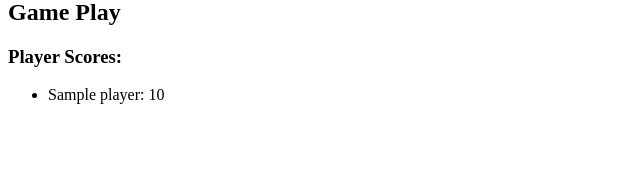
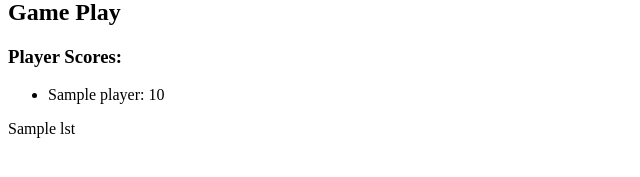
Before and after one commit to mudiger/Quiz6-Code-1002119262-SaarthakMudigereGirish, a Flask app: template templates/judge.html in a window 1280 px wide. Shown: the part 229-406 px from the top of the page, without its empty margins (0-640 px from the left). Run offline with Flask 3, Linux system fonts and the light colour scheme; the template is opened without the code that fills it: most values are stand-ins (such as "Sample title", 1, 10 or a date in 2020).

Commit message:
one after other

```diff
--- a/app.py
+++ b/app.py
@@ -15,6 +15,8 @@ class Game:
         self.answer1 = None
         self.answer2 = None
         self.response = None
+        self.lst = []
+
 
     def add_player(self, player_name):
         self.players.append(player_name)
@@ -23,9 +25,12 @@ class Game:
     def judge_values(self, question, answer):
         self.question = question
         self.answer = answer
+        self.lst.append(question)
+        self.lst.append(answer)
 
     def check_answer1(self, answer1):
         self.answer1 = answer1
+        self.lst.append(answer1)
         if self.answer2 == None:
             if self.answer == self.answer1:
                 self.response = "OK"
@@ -37,6 +42,7 @@ class Game:
             self.answer2 = None
 
     def check_answer2(self, answer2):
+        self.lst.append(answer2)
         self.answer2 = answer2
         if self.answer1 == None:
             if self.answer == self.answer2:
--- a/templates/judge.html
+++ b/templates/judge.html
@@ -38,4 +38,5 @@
     {% endfor %}
 </ul>
 
+<p>{{ game.lst }}</p>
 </body>
```
